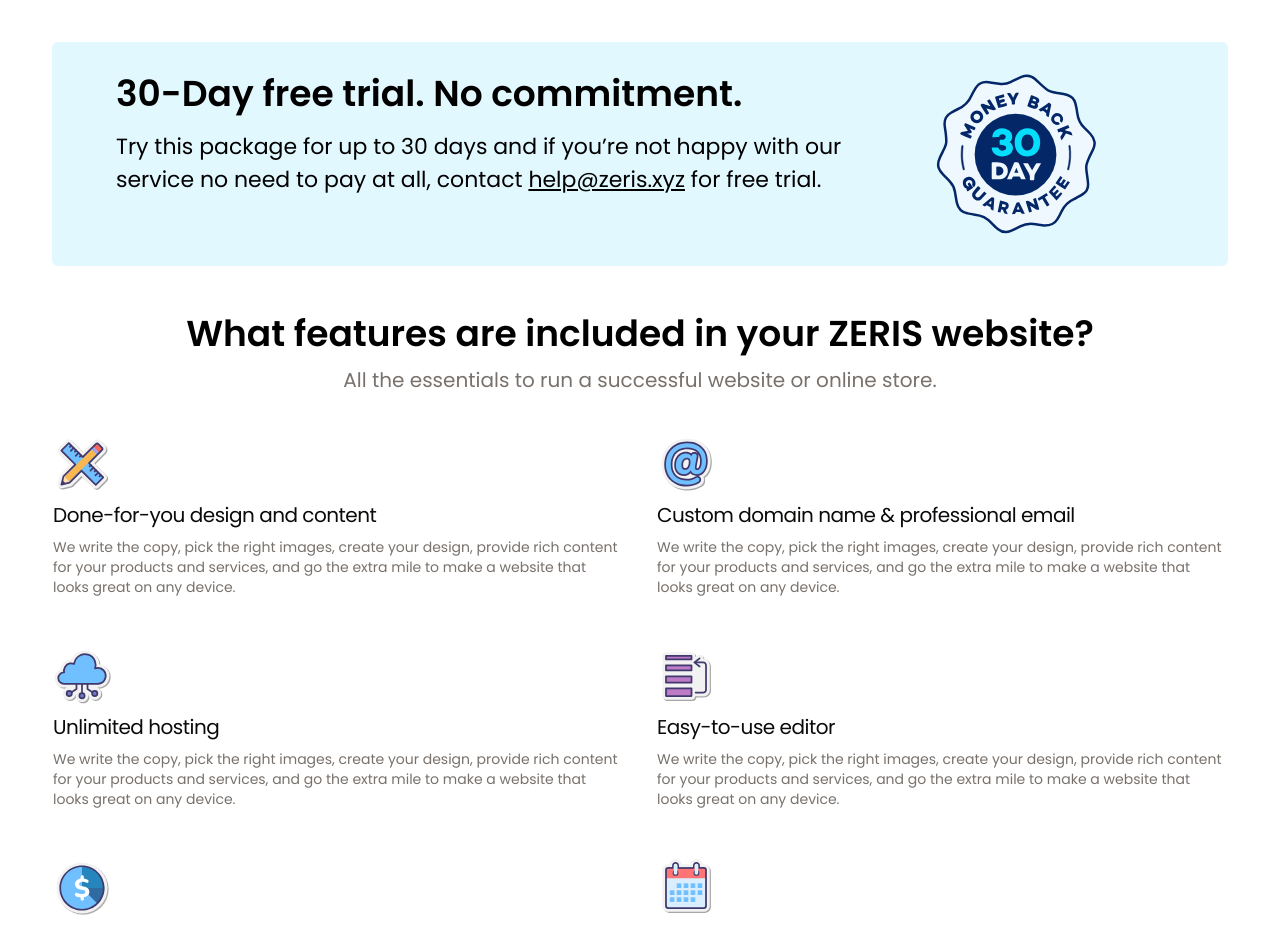
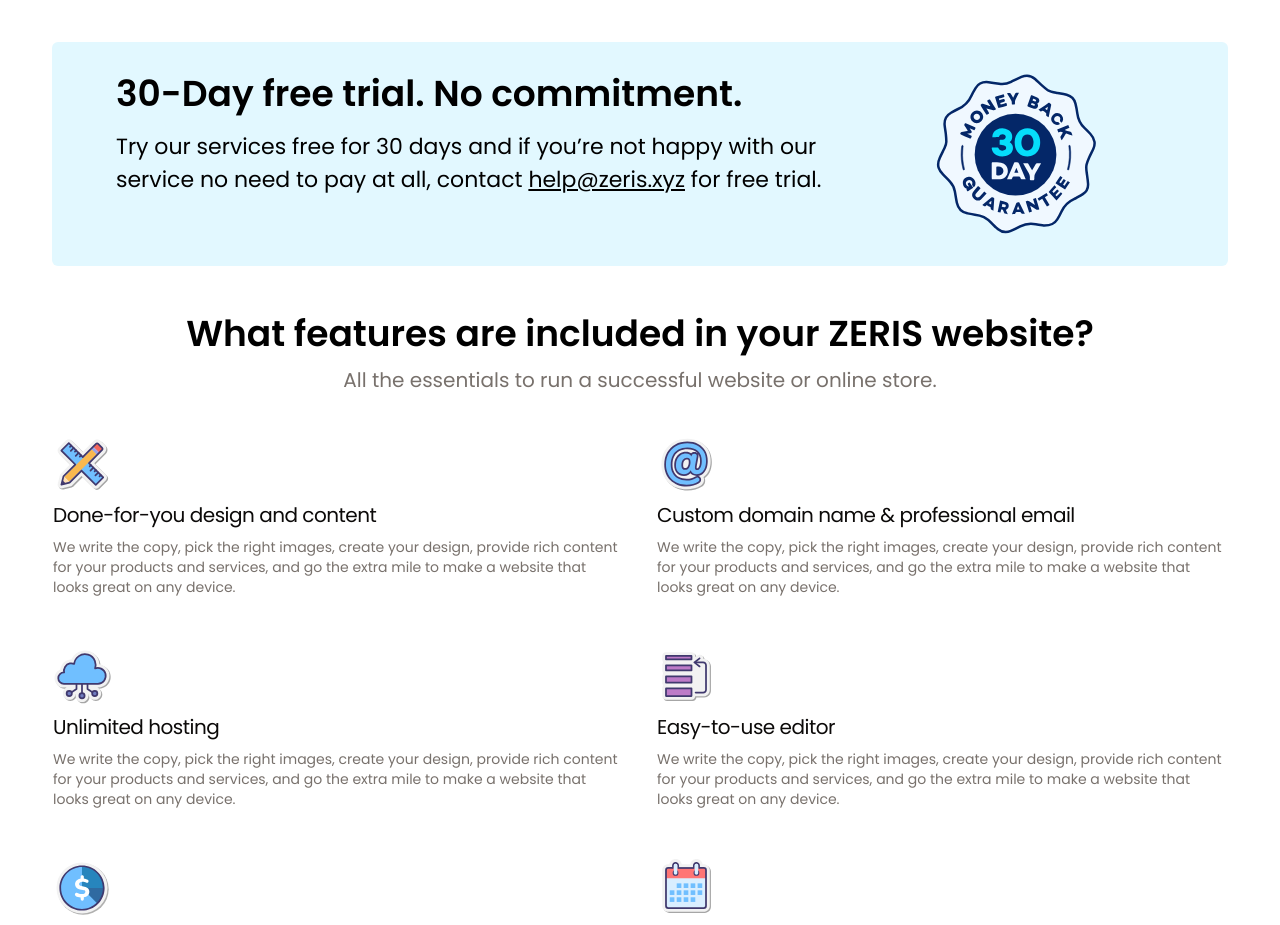
Before and after one commit to glimmrz/ueni_clone, a Next.js app: page / in a window 1280 px wide. Shown: the part 4260-5185 px from the top of the page. Built offline with nearby package versions, Linux system fonts and the light colour scheme.

Commit message:
metadata

```diff
--- a/src/app/layout.jsx
+++ b/src/app/layout.jsx
@@ -2,8 +2,8 @@
 import "./globals.css";
 
 export const metadata = {
-  title: "Create Next App",
-  description: "Generated by create next app",
+  title: "Zeris technologies",
+  description: "Empowering Businesses, One Cloud at a Time.",
 };
 
 export default function RootLayout({ children }) {
--- a/src/components/refund.jsx
+++ b/src/components/refund.jsx
@@ -14,7 +14,7 @@
           />
 
           <p className="text-[22px] text-center md:text-left">
-            Try this package for up to 30 days and if you’re not happy with our
+            Try our services free for 30 days and if you’re not happy with our
             service no need to pay at all, contact{" "}
             <span className="underline">help@zeris.xyz</span> for free trial.
           </p>
```
